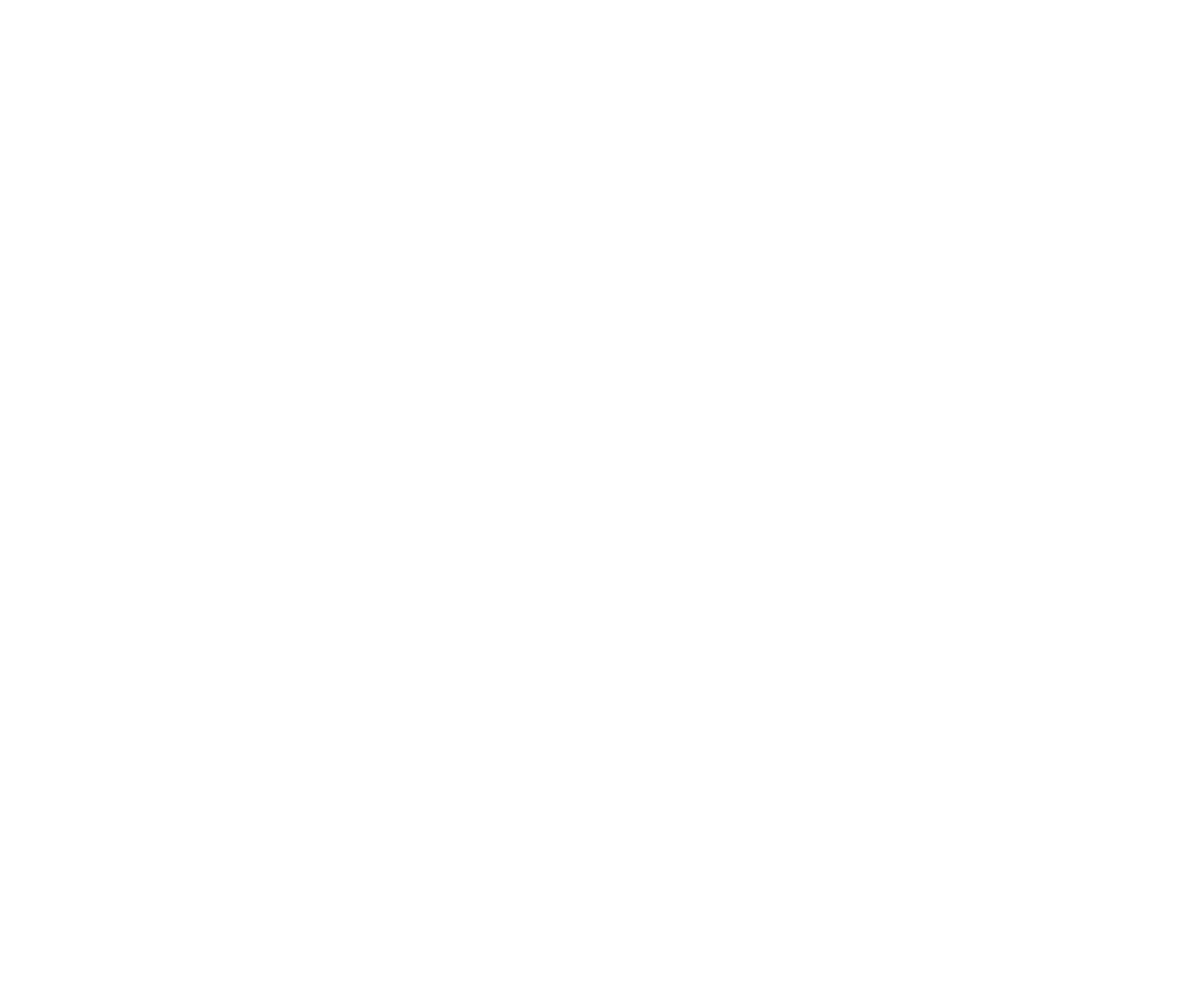
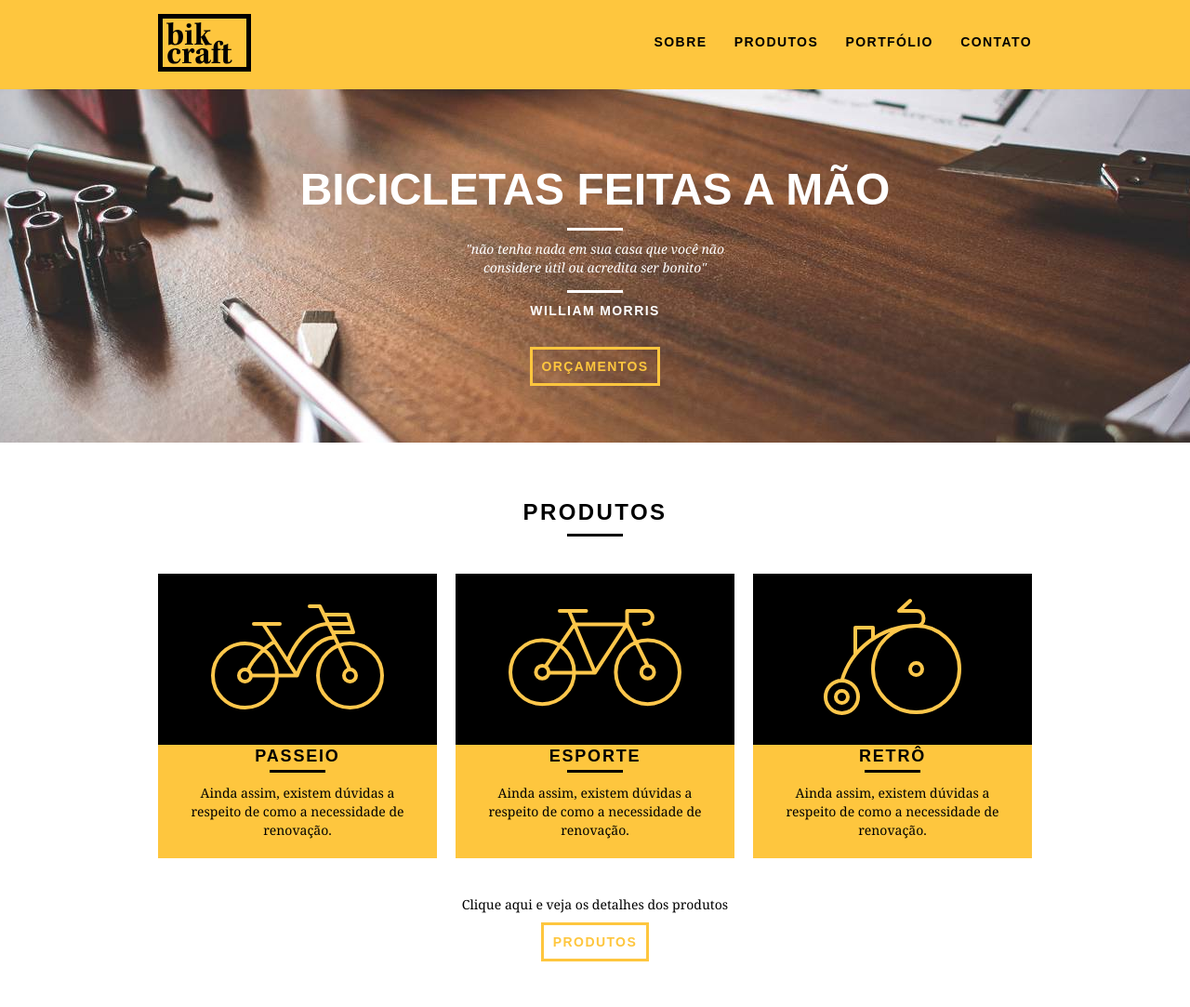
Before and after one commit to patrickvasconcelos/web-bikcraft, a plain HTML site: page index.html in a window 1280 px wide. Shown: the whole page at 93% size. Before the commit the page ends 800 px from the top, so only its background shows below. Drawn offline with Linux system fonts and the light colour scheme.

Commit message:
[NEW] home section produtos

```diff
--- /dev/null
+++ b/css/grid.css
@@ -0,0 +1,97 @@
+*,
+*:before,
+*:after {
+    -webkit-box-sizing: border-box;
+    -moz-box-sizing: border-box;
+    box-sizing: border-box;
+}
+
+.container {
+    width: 960px;
+    margin: 0 auto;
+    padding: 0px;
+    position: relative;
+}
+
+.container:after,
+.container:before {
+    content: " ";
+    display: table;
+}
+
+.container:after {
+    clear: both;
+}
+
+.grid-1,
+.grid-2,
+.grid-3,
+.grid-4,
+.grid-5,
+.grid-6,
+.grid-7,
+.grid-8,
+.grid-9,
+.grid-10,
+.grid-11,
+.grid-12,
+.grid-13,
+.grid-14,
+.grid-15,
+.grid-16,
+.grid-1-3 {
+    float: left;
+    margin-left: 10px;
+    margin-right: 10px;
+}
+.grid-1 {
+    width: 40px;
+}
+.grid-2 {
+    width: 100px;
+}
+.grid-3 {
+    width: 160px;
+}
+.grid-4 {
+    width: 220px;
+}
+.grid-5 {
+    width: 280px;
+}
+.grid-6 {
+    width: 340px;
+}
+.grid-7 {
+    width: 400px;
+}
+.grid-8 {
+    width: 460px;
+}
+.grid-9 {
+    width: 520px;
+}
+.grid-10 {
+    width: 580px;
+}
+.grid-11 {
+    width: 640px;
+}
+.grid-12 {
+    width: 700px;
+}
+.grid-13 {
+    width: 760px;
+}
+.grid-14 {
+    width: 820px;
+}
+.grid-15 {
+    width: 880px;
+}
+.grid-16 {
+    width: 940px;
+}
+.grid-1-3 {
+    width: 300px;
+}
--- /dev/null
+++ b/css/reset.css
@@ -0,0 +1,71 @@
+/* ==========================================================================
+   Reset
+   ========================================================================== */
+
+/**
+ * Remove anchor tex-decoration
+ */
+
+a {
+    text-decoration: none;
+}
+
+/**
+ * Remove list-style
+ */
+
+ol,
+ul {
+    list-style: none;
+}
+
+html,
+body,
+div,
+span,
+iframe,
+h1,
+h2,
+h3,
+h4,
+h5,
+h6,
+p,
+blockquote,
+a,
+em,
+img,
+dl,
+dt,
+dd,
+ol,
+ul,
+li,
+fieldset,
+form,
+label,
+legend,
+article,
+footer,
+header,
+nav,
+section,
+main {
+    margin: 0;
+    padding: 0;
+    border: 0;
+    vertical-align: baseline;
+}
+
+h1,
+h2,
+h3,
+h4,
+h5,
+h6,
+p,
+a,
+ul {
+    font-size: 1em;
+    font-weight: normal;
+}
--- a/css/style.css
+++ b/css/style.css
@@ -0,0 +1,165 @@
+/* Estilos Gerais */
+body {
+    font-family: Arial, Helvetica, sans-serif;
+}
+
+p {
+    font-family: Georgia, "Times New Roman", Times, serif;
+    font-size: 14px;
+    line-height: 20px;
+}
+.btn {
+    border: 3px solid #fec63e;
+    padding: 10px;
+    color: #fec63e;
+    font-size: 14px;
+    line-height: 20px;
+    text-transform: uppercase;
+    font-weight: bold;
+    letter-spacing: 0.1em;
+}
+.btn:hover {
+    color: #ffffff;
+    border-color: #ffffff;
+}
+.btn.btn-preto:hover {
+    color: #000000;
+    border-color: #000000;
+}
+.subtitulo {
+    font-size: 24px;
+    line-height: 30px;
+    font-weight: bold;
+    letter-spacing: 0.1em;
+    color: #000000;
+    text-transform: uppercase;
+    text-align: center;
+    margin-bottom: 40px;
+}
+
+.subtitulo::after {
+    content: "";
+    display: block;
+    width: 60px;
+    height: 3px;
+    background: #000000;
+    margin: 8px auto;
+}
+/* Header */
+.header {
+    position: fixed;
+    top: 0;
+    width: 100%;
+    background: #fec63e;
+    padding: 15px 0;
+    z-index: 10;
+}
+
+.header_menu {
+    text-align: right;
+    margin-top: 20px;
+}
+.header_menu ul li {
+    display: inline;
+    margin-left: 25px;
+}
+.header_menu ul li a {
+    color: #000000;
+    font-weight: bold;
+    text-transform: uppercase;
+    letter-spacing: 0.1em;
+    font-size: 14px;
+    line-height: 20px;
+    padding: 10px 0;
+}
+
+.header_menu ul li a:hover {
+    color: #ffffff;
+}
+/* Introdução */
+.introducao {
+    width: 100%;
+    height: 380px;
+    background: url("../img/bg.jpg") no-repeat center;
+    background-size: cover;
+    margin-top: 96px;
+    text-align: center;
+    padding-top: 80px;
+}
+
+.introducao h1 {
+    font-size: 48px;
+    color: #ffffff;
+    font-weight: bold;
+    text-transform: uppercase;
+}
+
+.quote-externo {
+    max-width: 320px;
+    margin: 0 auto;
+    color: #ffffff;
+    margin-bottom: 40px;
+}
+
+.quote-externo p {
+    font-style: italic;
+}
+.quote-externo p::before,
+.quote-externo p::after {
+    content: "";
+    display: block;
+    width: 60px;
+    height: 3px;
+    background: #ffffff;
+    margin: 14px auto 10px auto;
+}
+.quote-externo cite {
+    font-style: normal;
+    font-weight: bold;
+    font-size: 14px;
+    letter-spacing: 0.1em;
+}
+
+/* Produtos */
+.produtos {
+    padding: 60px 0;
+    text-align: center;
+}
+
+.produtos_lista li {
+    background-color: #fec63e;
+}
+.produtos_lista li h3 {
+    font-weight: bold;
+    font-size: 18px;
+    line-height: 25px;
+    text-transform: uppercase;
+    letter-spacing: 0.1em;
+}
+.produtos_lista li h3::after {
+    content: "";
+    display: block;
+    width: 60px;
+    height: 3px;
+    background: #000000;
+    margin: 2px auto;
+}
+
+.produtos_lista li p {
+    padding: 10px 20px 20px 20px;
+}
+.produtos_icone {
+    background-color: #000000;
+    padding: 20px;
+    text-align: center;
+}
+
+.call {
+    text-align: center;
+    padding-top: 40px;
+    clear: both;
+}
+
+.call p {
+    margin-bottom: 20px;
+}
--- a/index.html
+++ b/index.html
@@ -1,11 +1,77 @@
 <!DOCTYPE html>
 <html lang="pt-br">
+
 <head>
     <meta charset="utf-8">
     <title>Bikcraft</title>
+    <link rel="stylesheet" href="css/normalize.css">
+    <link rel="stylesheet" href="css/reset.css">
+    <link rel="stylesheet" href="css/grid.css">
     <link rel="stylesheet" href="css/style.css">
 </head>
+
 <body>
+    <header class="header">
+        <div class="container">
+            <a href="index.html" class="grid-4">
+                <img src="img/bikcraft.svg" alt="Bikcraft">
+            </a>
+            <nav class="header_menu grid-12">
+                <ul>
+                    <li><a href="sobre.html">Sobre</a></li>
+                    <li><a href="produtos.html">Produtos</a></li>
+                    <li><a href="portfolio.html">Portfólio</a></li>
+                    <li><a href="contato.html">Contato</a></li>
+                </ul>
+            </nav>
+        </div>
+    </header>
 
+    <section class="introducao">
+        <div class="container">
+            <h1>Bicicletas Feitas a Mão</h1>
+            <blockquote class="quote-externo">
+                <p>"não tenha nada em sua casa que você não considere útil ou acredita ser bonito"</p>
+                <cite>WILLIAM MORRIS</cite>
+            </blockquote>
+            <a href="produtos.html" class="btn">Orçamentos</a>
+        </div>
+    </section>
+
+    <section class="produtos container">
+        <h2 class="subtitulo">Produtos</h2>
+        <ul class="produtos_lista">
+
+            <li class="grid-1-3">
+                <div class="produtos_icone">
+                    <img src="img/produtos/passeio.svg" alt="Bikcraft Passeio">
+                </div>
+                <h3>Passeio</h3>
+                <p>Ainda assim, existem dúvidas a respeito de como a necessidade de renovação.</p>
+            </li>
+
+            <li class="grid-1-3">
+                <div class="produtos_icone">
+                    <img src="img/produtos/esporte.svg" alt="Bikcraft Passeio">
+                </div>
+                <h3>Esporte</h3>
+                <p>Ainda assim, existem dúvidas a respeito de como a necessidade de renovação.</p>
+            </li>
+
+            <li class="grid-1-3">
+                <div class="produtos_icone">
+                    <img src="img/produtos/retro.svg" alt="Bikcraft Passeio">
+                </div>
+                <h3>Retrô</h3>
+                <p>Ainda assim, existem dúvidas a respeito de como a necessidade de renovação.</p>
+            </li>
+
+        </ul>
+        <div class="call">
+            <p>Clique aqui e veja os detalhes dos produtos</p>
+            <a href="produtos.html" class="btn btn-preto">Produtos</a>
+        </div>
+    </section>
 </body>
+
 </html>
```
Also changed, not shown: css/normalize.css (added). Lines whose indentation alone changed are shown as unchanged.
